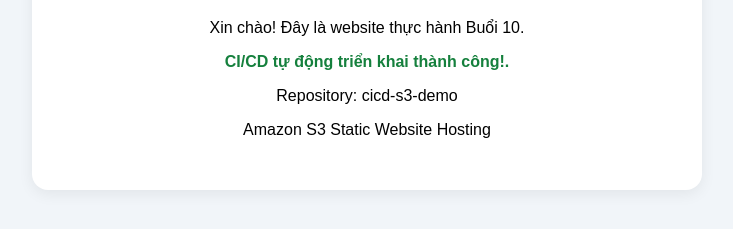
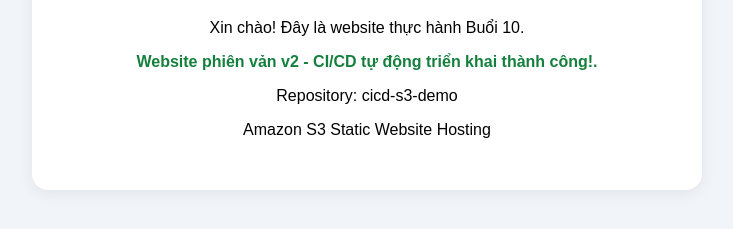
Before and after one commit to 233404050191-hub/cicd-s3-demo, a plain HTML site: page index.html in a window 1280 px wide. Shown: the part 201-430 px from the top of the page, without its empty margins (273-1006 px from the left). Drawn offline with Linux system fonts and the light colour scheme.

Commit message:
Update success message to include version v2

```diff
--- a/index.html
+++ b/index.html
@@ -28,7 +28,7 @@
     <div class="card">
         <h1>CI/CD với GitHub Actions và Amazon S3</h1>
         <p>Xin chào! Đây là website thực hành Buổi 10.</p>
-        <p class="success">CI/CD tự động triển khai thành công!.</p>
+        <p class="success">Website phiên vản v2 - CI/CD tự động triển khai thành công!.</p>
         <p>Repository: cicd-s3-demo</p>
         <p>Amazon S3 Static Website Hosting</p>
     </div>
```
